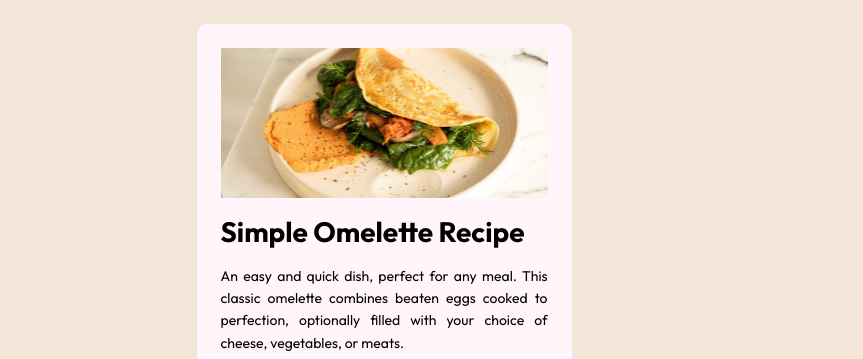
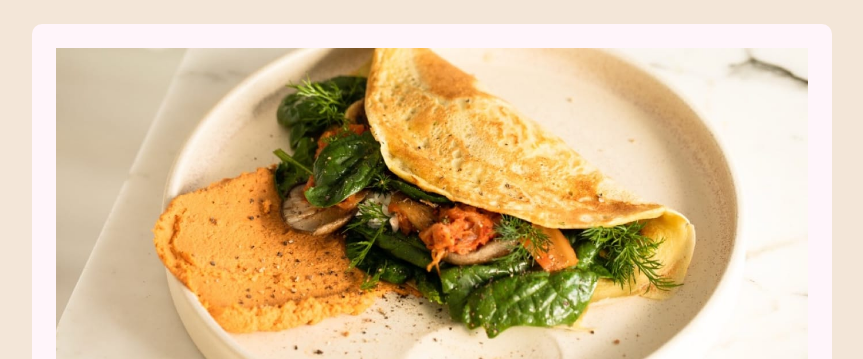
Before and after one commit to Goddaybc/recipe-page, a plain HTML site: page index.html in a window 1536 px wide. Shown: the top 359 px of the page, without its empty margins (336-1199 px from the left). Drawn offline with Linux system fonts and the light colour scheme.

Commit message:
adjust the mdeia query for the width

```diff
--- a/style.css
+++ b/style.css
@@ -91,19 +91,23 @@ td {
   font-weight: bold;
 }
 @media screen and (min-width: 1440px) {
+  body {
+    font-size: 16px;
+    background-color: hsl(30, 54%, 90%);
+    font-family: "Outfit", "YoungSerif", sans-serif;
+  }
   .container {
     display: flex;
     flex-direction: column;
     justify-content: center;
     align-items: center;
     padding: 1.5rem 0;
-    max-width: 1440px;
     height: 50%;
   }
   .content {
     background-color: hsl(330, 100%, 98%);
     border-radius: 10px;
-    width: min(100%, 375px);
+    width: min(100%, 800px);
     text-align: justify;
     padding: 1.5rem;
   }
```
